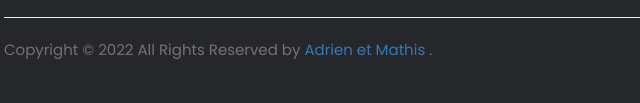
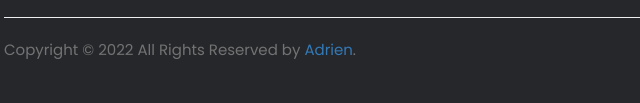
Before and after one commit to Admu-Dev/Surf-ecologique, a plain HTML site: page Pages/Accessoires.html in a window 1280 px wide. Shown: the part 4860-4963 px from the top of the page, 66-706 px from the left. Drawn offline with nearby package versions, Linux system fonts and the light colour scheme; a web font is replaced by a local one.

Commit message:
Update Accessoires.html

```diff
--- a/Pages/Accessoires.html
+++ b/Pages/Accessoires.html
@@ -6,7 +6,7 @@
   <meta http-equiv="X-UA-Compatible" content="IE=edge">
   <meta name="viewport" content="width=device-width, initial-scale=1.0">
   <meta name="description" content="Site web sur les le Surf écologique">
-  <meta name="author" content="Mathis M.">
+  <meta name="author" content="Adrien">
 
   <link rel="apple-touch-icon" sizes="180x180" href="../ressources/favicon/apple-touch-icon.png">
   <link rel="icon" type="image/png" sizes="32x32" href="../ressources/favicon/favicon-32x32.png">
@@ -226,7 +226,7 @@
       <div class="row">
         <div class="col-md-8 col-sm-6 col-xs-12">
           <p class="copyright-text">Copyright &copy; 2022 All Rights Reserved by
-            <a href="#">Adrien et Mathis </a>.
+            <a href="#">Adrien</a>.
           </p>
         </div>
 
```
